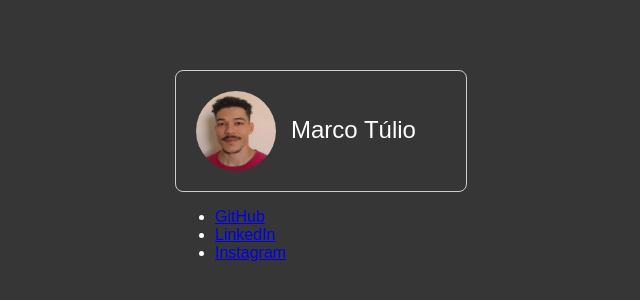
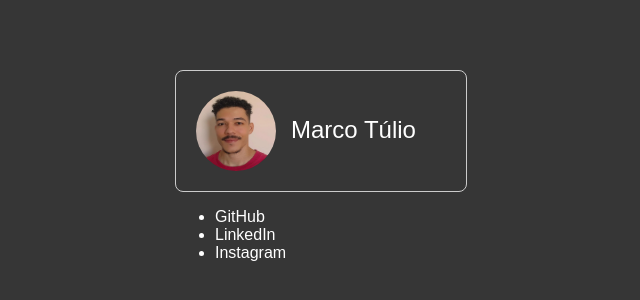
Before and after one commit to tmarcorf/tmarcorf-tech, an Angular app: page / in a window 1280 px wide. Shown: the part 226-526 px from the top of the page, without its empty margins (319-959 px from the left). Built offline with nearby package versions, Linux system fonts and the light colour scheme.

Commit message:
feat: adicionando compartamento hover aos links

```diff
--- a/src/app/app.component.scss
+++ b/src/app/app.component.scss
@@ -1,3 +1,15 @@
+a {
+    color: white;
+    text-decoration: none;
+    border-radius: 2px;
+}
+
+a:hover {
+    color: black;
+    background-color: white;
+    transition: 0.3s;
+}
+
 .card {
     width: 250px;
     height: 80px;
```
